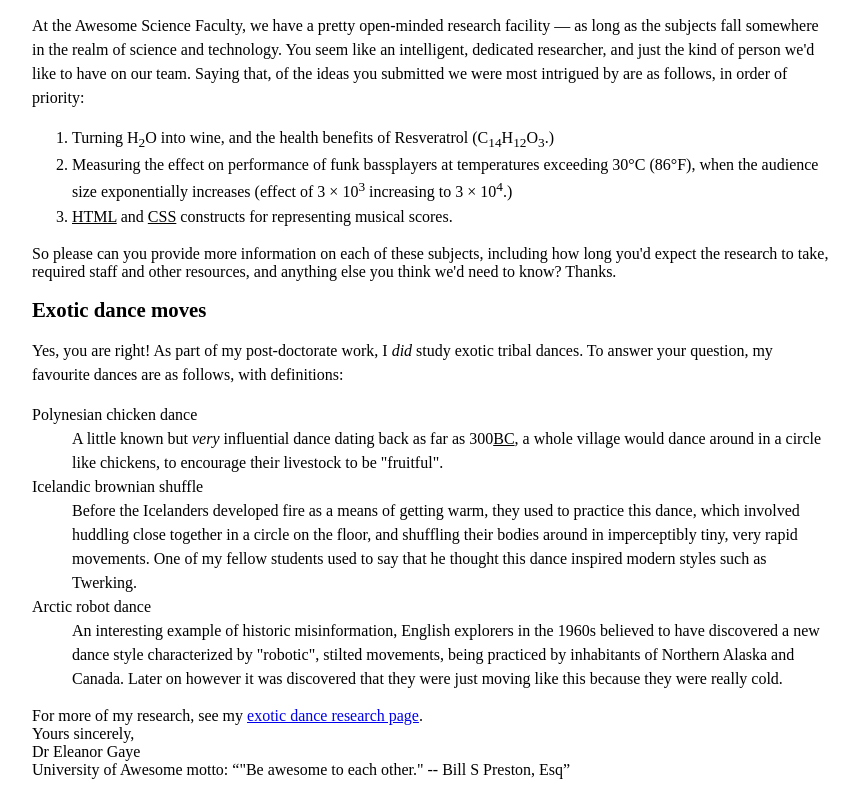
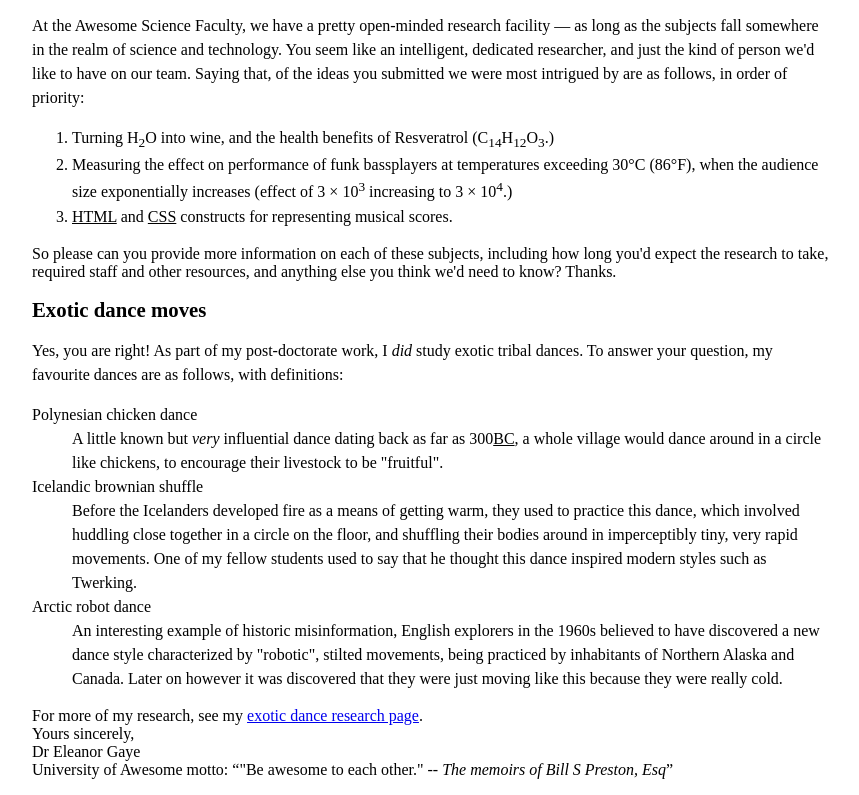
Before and after one commit to Wildermuthk/wildermuthk.github.io, a plain HTML site: page letter-markup/index.html in a window 1280 px wide. Shown: the part 754-1549 px from the top of the page, without its empty margins (208-1067 px from the left). Drawn offline with Linux system fonts and the light colour scheme.

Commit message:
Updated index.html
Added the last element needed.

```diff
--- a/letter-markup/index.html
+++ b/letter-markup/index.html
@@ -117,7 +117,7 @@
         Yours sincerely,<br>
         Dr Eleanor Gaye<br>
 
-        University of Awesome motto: <q cite="The memoirs of Bill S Preston, Esq">"Be awesome to each other." -- Bill S Preston, Esq</q>
+        University of Awesome motto: <q cite="The memoirs of Bill S Preston, Esq">"Be awesome to each other." -- <i>The memoirs of Bill S Preston, Esq</i></q>
         </p>
     </body>
 </html>
```
